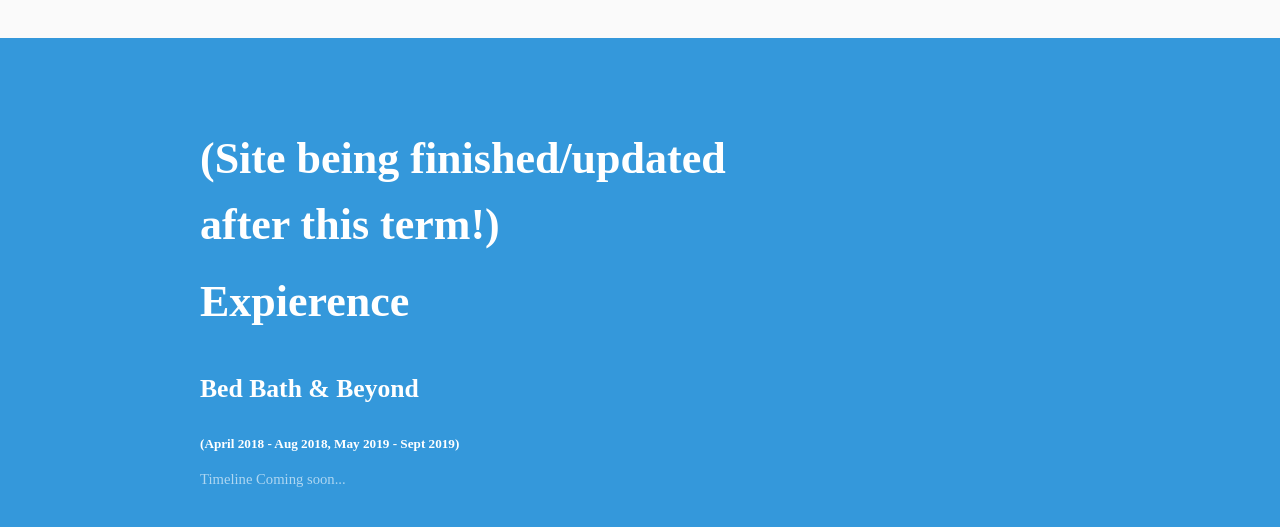
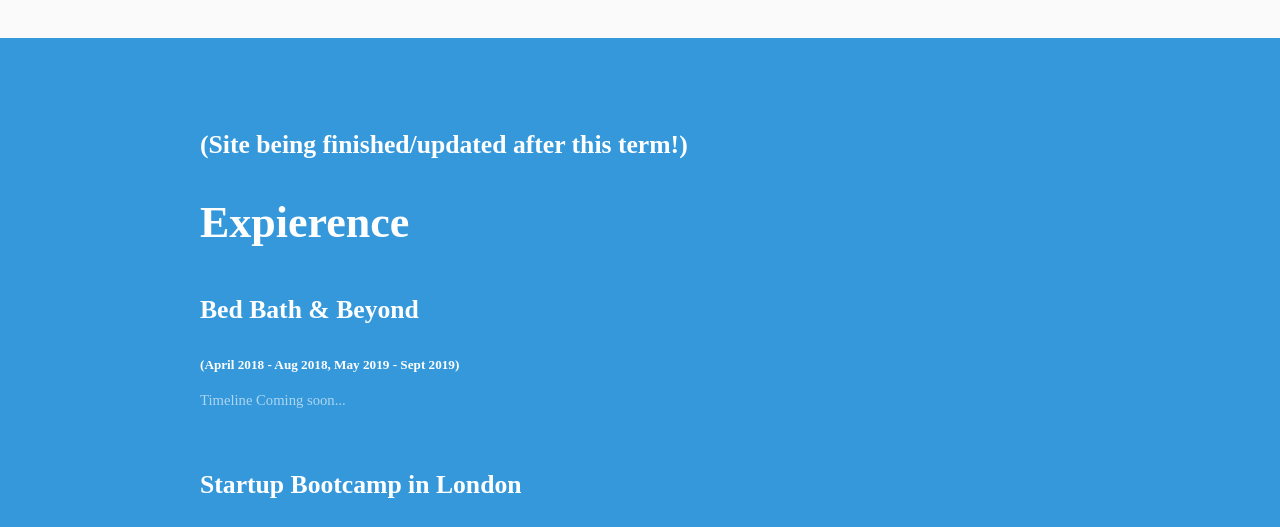
Before and after one commit to SahilPatelCA/personal-website, a plain HTML site: page public/index.html in a window 1280 px wide. Shown: the part 1520-2047 px from the top of the page. Drawn offline with Linux system fonts and the light colour scheme; a web font is replaced by a local one.

Commit message:
more update

```diff
--- a/public/index.html
+++ b/public/index.html
@@ -78,7 +78,7 @@
 						<div class="inner">
 							<div class="flex flex-2">
 								<div class="col col2">
-									<h1>(Site being finished/updated after this term!)</h1>
+									<h3>(Site being finished/updated after this term!)</h3>
 									<h1>Expierence</h1><br>
 									<h3>Bed Bath & Beyond</h3> <h5>(April 2018 - Aug 2018, May 2019 - Sept 2019)</h5>
 
```
